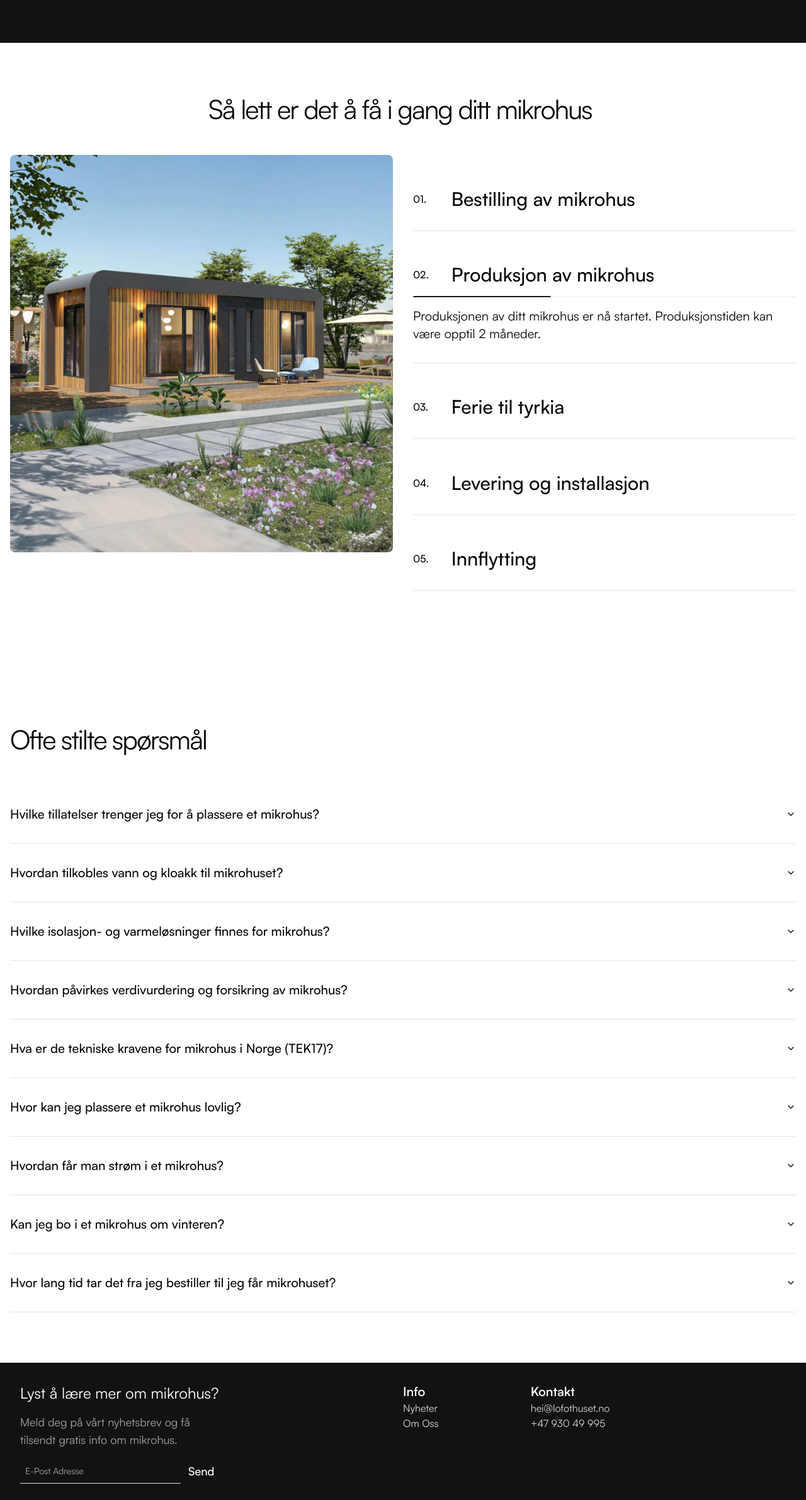
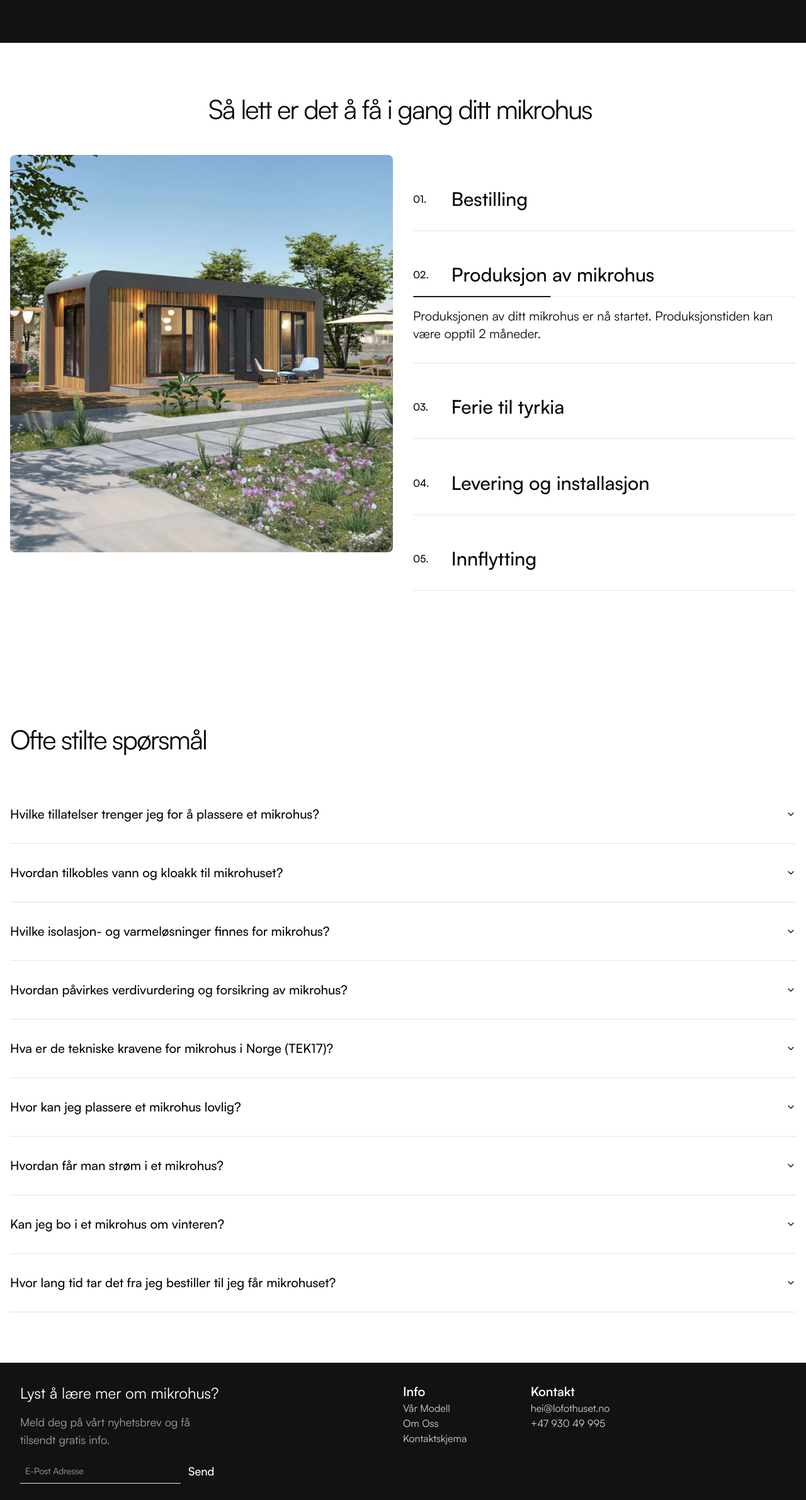
Before and after one commit to tariknh/lofothuset, a Next.js app: page / in a window 1280 px wide. Shown: the part 3616-5998 px from the top of the page at 63% size. Built offline with nearby package versions, Linux system fonts and the light colour scheme.

Commit message:
Footer links

```diff
--- a/components/sections/Footer.tsx
+++ b/components/sections/Footer.tsx
@@ -10,20 +10,20 @@ function Footer() {
           Lyst å lære mer om mikrohus?
         </h2>
         <h3 className="max-w-[50vw] lg:text-lg lg:max-w-[25vw] text-zinc-400">
-          Meld deg på vårt nyhetsbrev og få tilsendt gratis info om mikrohus.
+          Meld deg på vårt nyhetsbrev og få tilsendt gratis info.
         </h3>
         <InputWithButton />
       </div>
       <div className="text-zinc-300 md:col-start-4 md:row-start-1">
         <h2 className="text-xl text-white font-semibold">Info</h2>
         <h3 className="hover:underline">
-          <Link href={"/"}>Nyheter</Link>
+          <Link href={"/modeller/lofoten-lodge"}>Vår Modell</Link>
         </h3>
-        {/* <h3 className="hover:underline">
-          <Link href={"/"}>Blogg</Link>
-        </h3> */}
+         <h3 className="hover:underline">
+          <Link href={"/om-oss"}>Om Oss</Link>
+        </h3>
         <h3 className="hover:underline">
-          <Link href={"/om-oss"}>Om Oss</Link>
+          <Link href={"/kontakt"}>Kontaktskjema</Link>
         </h3>
       </div>
       <div className="text-zinc-300 md:col-start-5 md:row-start-1">
--- a/components/sections/Hvordan.tsx
+++ b/components/sections/Hvordan.tsx
@@ -146,7 +146,7 @@ function Hvordan() {
       >
         <AccordianHow
           value="item-1"
-          title="Bestilling av mikrohus"
+          title="Bestilling"
           num="01."
           text="Trykk på Kontakt øverst, fyll ut skjemaet og send det inn, så finner vi ut hvilken modell som passer best for deg."
           //   img="/modell1.png"
```
